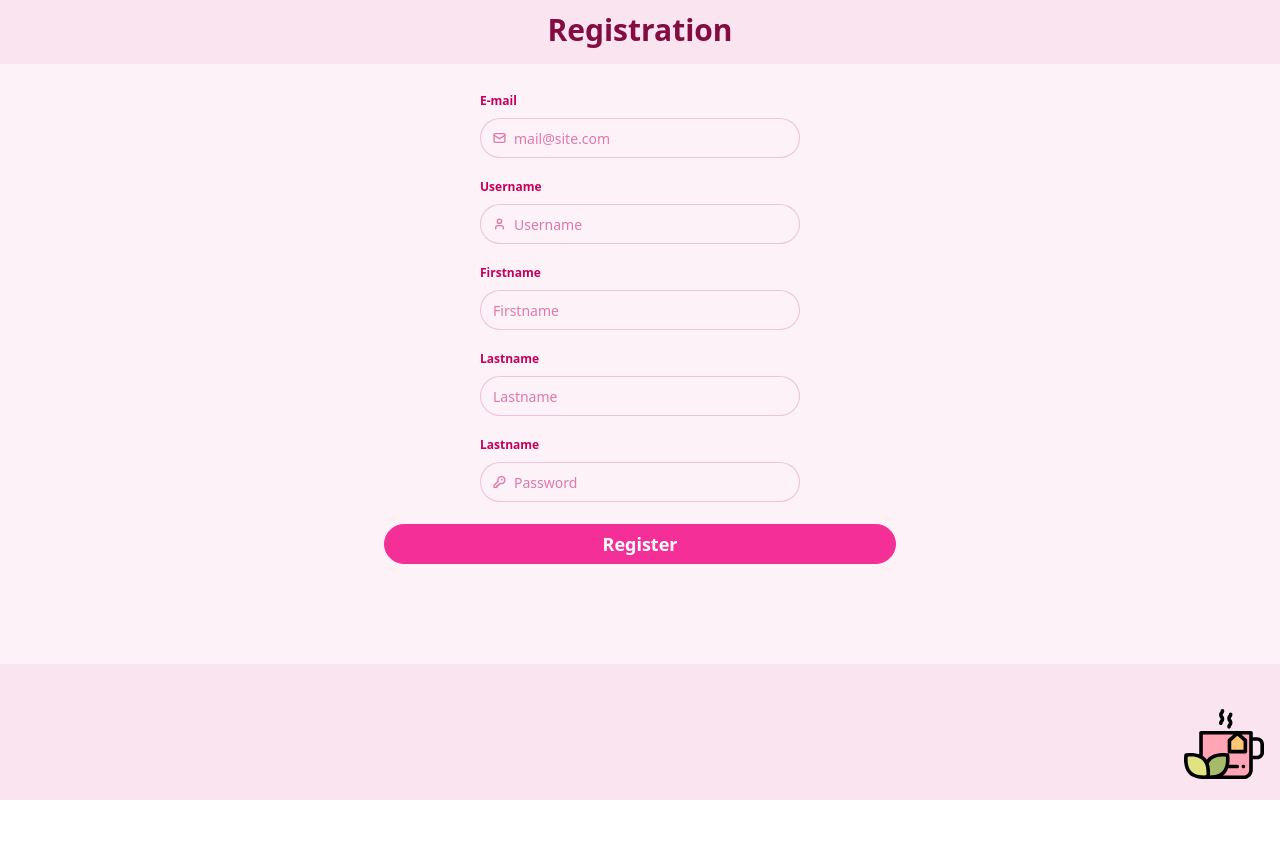
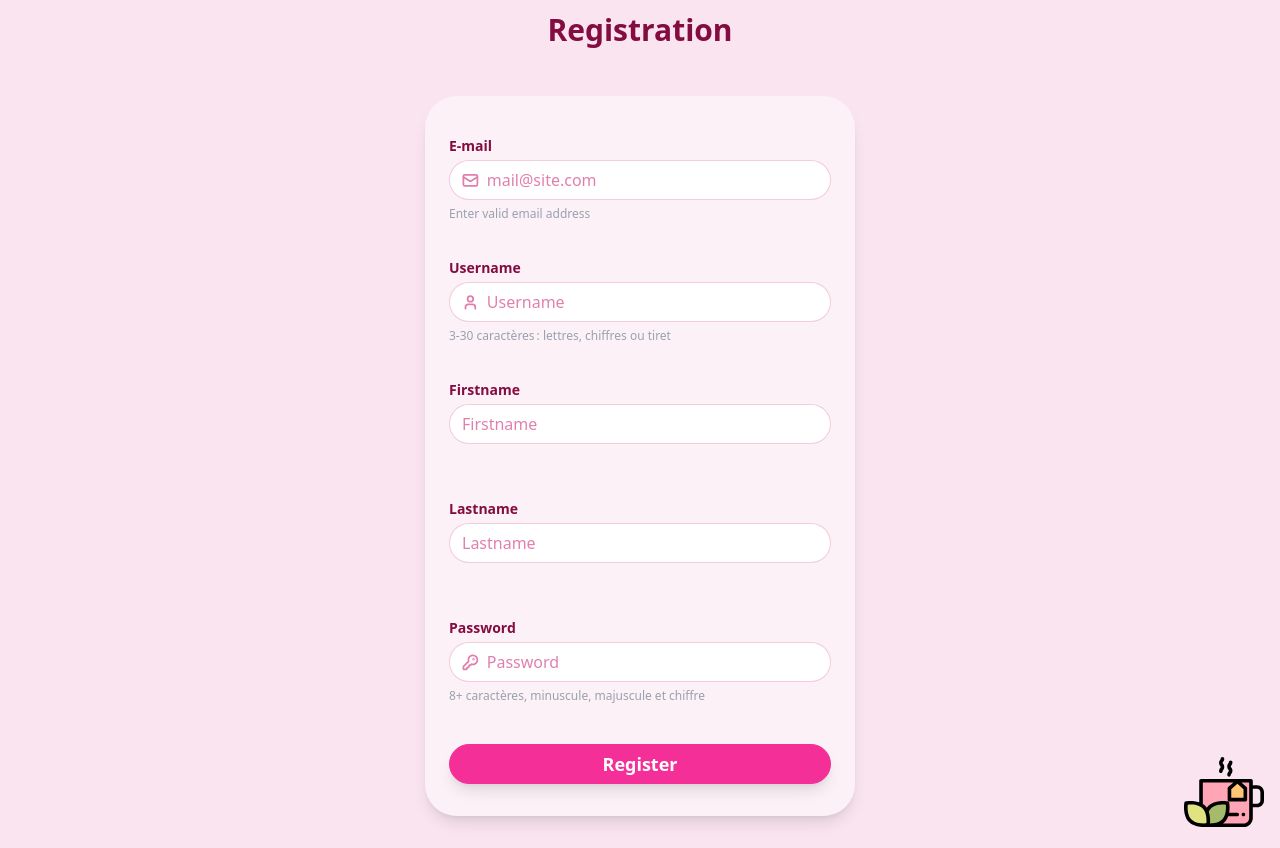
Before and after one commit to Vodki/Matcha, a Next.js app in the folder matcha/: page /registration in a window 1280 px wide. Before the commit the page ends 800 px from the top, so only its background shows below. Built offline with nearby package versions, Linux system fonts and the light colour scheme.

Commit message:
pour travailler sur mon mac

```diff
--- a/matcha/src/app/layout.tsx
+++ b/matcha/src/app/layout.tsx
@@ -1,4 +1,4 @@
-import "./globals.css";
+import "../styles/globals.css";
 import Image from "next/image";
 
 export default function RootLayout({
--- a/matcha/src/app/registration/page.tsx
+++ b/matcha/src/app/registration/page.tsx
@@ -1,15 +1,69 @@
-import React from "react";
+import React, { InputHTMLAttributes, ReactNode } from "react";
+
+type FieldProps = {
+  label: string;
+  icon?: ReactNode;
+  hint?: string;
+} & InputHTMLAttributes<HTMLInputElement>;
+
+function Field({ label, icon, hint, ...props }: FieldProps) {
+  return (
+    <fieldset className="fieldset w-full">
+      <legend className="fieldset-legend text-sm font-semibold text-neutral pb-1">
+        {label}
+      </legend>
+      <label
+        className="
+        relative
+        input validator
+        flex items-center gap-2
+        px-3 py-2
+        bg-white
+        transition-all duration-150
+        w-full
+        "
+      >
+        {icon && <span>{icon}</span>}
+        <input className="text-base" {...props} />
+      </label>
+      <p className="text-xs text-gray-400 min-h-[1.1em]">{hint}</p>
+    </fieldset>
+  );
+}
 
 export default function RegistrationPage() {
   return (
-    <div className="w-screen h-screen">
-      <div className="flex flex-col gap-2 items-center">
+    <div className="w-full min-h-screen">
+      <div className="flex flex-col gap-2 items-center w-full md:max-w-md mx-auto px-2">
         <div className="mt-3 text-3xl font-extrabold text-neutral mb-2">
           Registration
         </div>
-        <div className="bg-base-100 w-screen py-5 h-[75vh] overflow-y-auto">
-          <div className="flex flex-col items-center justify-center gap-2">
-            <fieldset className="fieldset">
+        <div className="bg-base-100/95 shadow-lg w-screen px-6 py-8 overflow-y-auto md:card md:w-[430px] flex flex-col items-center gap-4 md:gap-6 md:my-8 h-[75vh] md:h-auto md:overflow-hidden">
+          <Field
+            label="E-mail"
+            type="email"
+            placeholder="mail@site.com"
+            icon={
+              <svg
+                className="h-[1.2em] opacity-50"
+                xmlns="http://www.w3.org/2000/svg"
+                viewBox="0 0 24 24"
+              >
+                <g
+                  strokeLinejoin="round"
+                  strokeLinecap="round"
+                  strokeWidth="2.5"
+                  fill="none"
+                  stroke="currentColor"
+                >
+                  <rect width="20" height="16" x="2" y="4" rx="2"></rect>
+                  <path d="m22 7-8.97 5.7a1.94 1.94 0 0 1-2.06 0L2 7"></path>
+                </g>
+              </svg>
+            }
+            hint="Enter valid email address"
+          />
+          {/* <fieldset className="fieldset">
             <legend className="fieldset-legend">E-mail</legend>
             <label className="input validator w-xs">
               <svg
@@ -33,8 +87,34 @@ export default function RegistrationPage() {
             <div className="validator-hint hidden">
               Enter valid email address
             </div>
-            </fieldset>
-            <fieldset className="fieldset">
+          </fieldset> */}
+          <Field
+            label="Username"
+            type="text"
+            placeholder="Username"
+            pattern="[A-Za-z][A-Za-z0-9\-]*"
+            title="Only letters, numbers or dash"
+            icon={
+              <svg
+                className="h-[1.2em] opacity-50"
+                xmlns="http://www.w3.org/2000/svg"
+                viewBox="0 0 24 24"
+              >
+                <g
+                  strokeLinejoin="round"
+                  strokeLinecap="round"
+                  strokeWidth="2.5"
+                  fill="none"
+                  stroke="currentColor"
+                >
+                  <path d="M19 21v-2a4 4 0 0 0-4-4H9a4 4 0 0 0-4 4v2"></path>
+                  <circle cx="12" cy="7" r="4"></circle>
+                </g>
+              </svg>
+            }
+            hint="3-30 caractères : lettres, chiffres ou tiret"
+          />
+          {/* <fieldset className="fieldset">
             <legend className="fieldset-legend">Username</legend>
             <label className="input validator w-xs">
               <svg
@@ -68,8 +148,15 @@ export default function RegistrationPage() {
               <br />
               Containing only letters, numbers or dash
             </p>
-            </fieldset>
-            <fieldset className="fieldset">
+          </fieldset> */}
+          <Field
+            label="Firstname"
+            type="text"
+            placeholder="Firstname"
+            icon={null}
+            hint=""
+          />
+          {/* <fieldset className="fieldset">
             <legend className="fieldset-legend">Firstname</legend>
             <input
               type="text"
@@ -77,8 +164,15 @@ export default function RegistrationPage() {
               className="input w-xs"
               placeholder="Firstname"
             />
-            </fieldset>
-            <fieldset className="fieldset">
+          </fieldset> */}
+          <Field
+            label="Lastname"
+            type="text"
+            placeholder="Lastname"
+            icon={null}
+            hint=""
+          />
+          {/* <fieldset className="fieldset">
             <legend className="fieldset-legend">Lastname</legend>
             <input
               type="text"
@@ -86,8 +180,39 @@ export default function RegistrationPage() {
               className="input w-xs"
               placeholder="Lastname"
             />
-            </fieldset>
-            <fieldset className="fieldset">
+          </fieldset> */}
+          <Field
+            label="Password"
+            type="password"
+            placeholder="Password"
+            icon={
+              <svg
+                className="h-[1.2em] opacity-50"
+                xmlns="http://www.w3.org/2000/svg"
+                viewBox="0 0 24 24"
+              >
+                <g
+                  strokeLinejoin="round"
+                  strokeLinecap="round"
+                  strokeWidth="2.5"
+                  fill="none"
+                  stroke="currentColor"
+                >
+                  <path d="M2.586 17.414A2 2 0 0 0 2 18.828V21a1 1 0 0 0 1 1h3a1 1 0 0 0 1-1v-1a1 1 0 0 1 1-1h1a1 1 0 0 0 1-1v-1a1 1 0 0 1 1-1h.172a2 2 0 0 0 1.414-.586l.814-.814a6.5 6.5 0 1 0-4-4z"></path>
+                  <circle
+                    cx="16.5"
+                    cy="7.5"
+                    r=".5"
+                    fill="currentColor"
+                  ></circle>
+                </g>
+              </svg>
+            }
+            title="8+ caractères, 1 minuscule, 1 majuscule, 1 chiffre minimum"
+            pattern="(?=.*\d)(?=.*[a-z])(?=.*[A-Z]).{8,}"
+            hint="8+ caractères, minuscule, majuscule et chiffre"
+          />
+          {/* <fieldset className="fieldset">
             <legend className="fieldset-legend">Lastname</legend>
             <label className="input validator w-xs">
               <svg
@@ -127,11 +252,15 @@ export default function RegistrationPage() {
               At least one lowercase letter <br />
               At least one uppercase letter
             </p>
-            </fieldset>
-            <button className="btn btn-primary mt-2.5 w-[40vw] text-lg font-bold">
+          </fieldset> */}
+          <button
+            type="submit"
+            className="btn btn-primary shadow-lg font-bold
+            text-lg px-8 py-3 mt-3 transition-all hover:scale-[1.03] active::scale-95 w-full"
+          >
             Register
           </button>
-          </div>
+          {/* </div> */}
         </div>
       </div>
     </div>
```
Also changed, not shown: matcha/src/styles/registration.css (added, +8 -0 lines), matcha/src/styles/globals.css (renamed from matcha/src/app/globals.css). Lines whose indentation alone changed are shown as unchanged.
